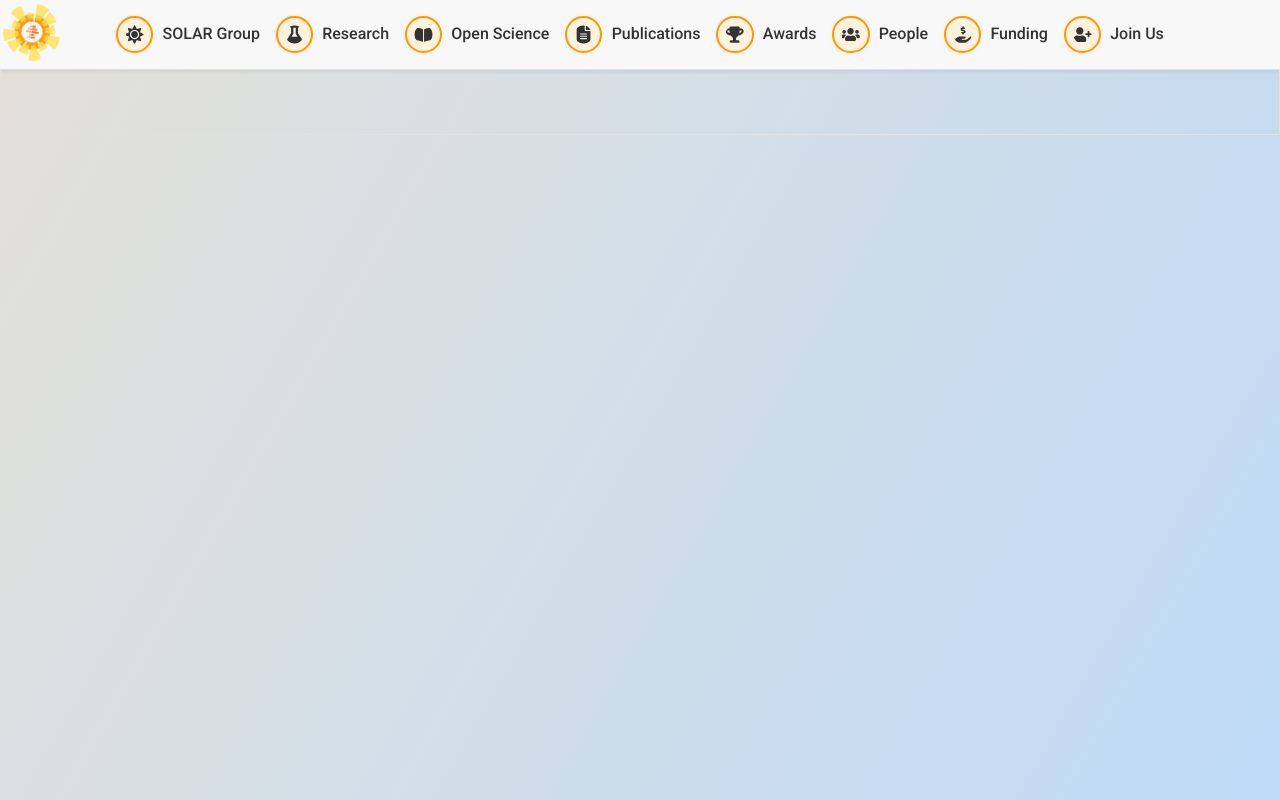
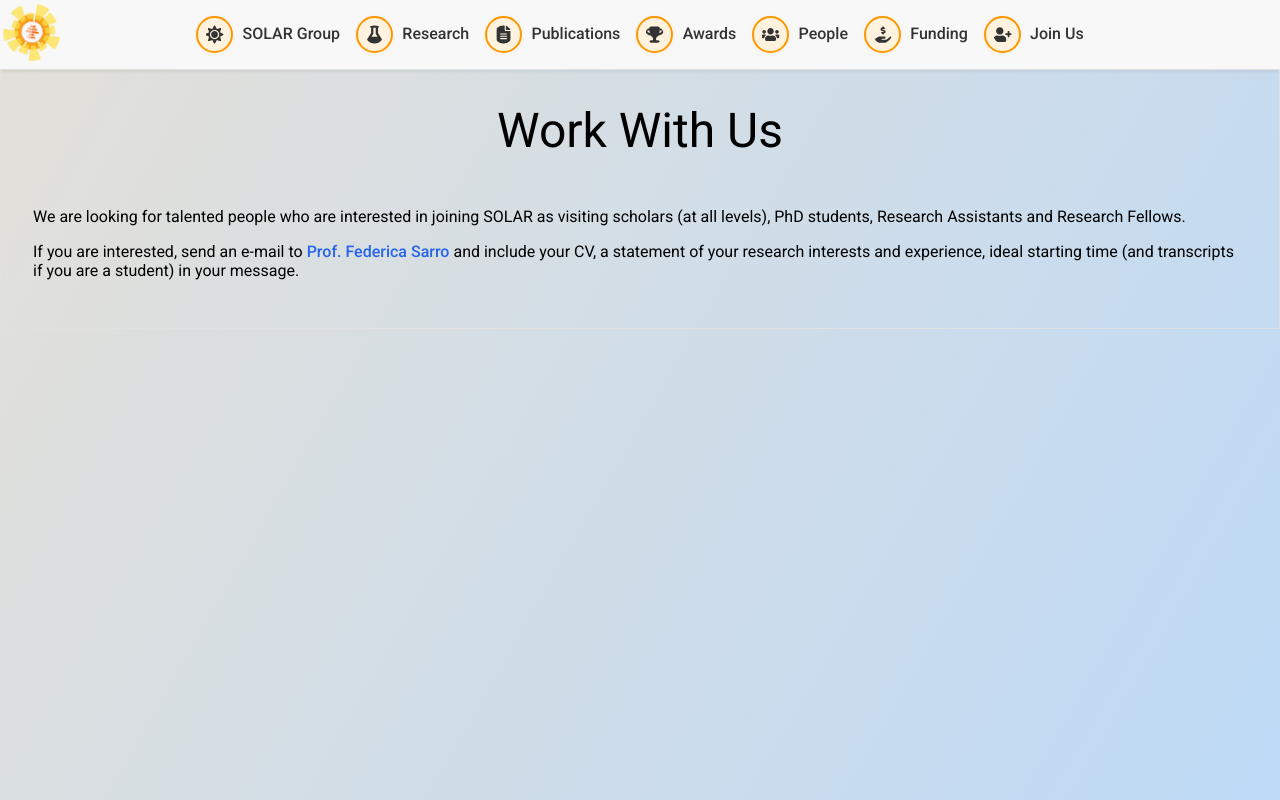
Before and after one commit to davejjwilliams/new-solar, a React (Vite) app: page /join-us in a window 1280 px wide. Built offline with nearby package versions, Linux system fonts and the light colour scheme.

Commit message:
Initial funding and join us pages

```diff
--- a/src/App.tsx
+++ b/src/App.tsx
@@ -5,6 +5,8 @@ import Research from './pages/Research';
 import Publications from './pages/Publications';
 import Awards from './pages/Awards';
 import Members from './pages/Members';
+import Funding from './pages/Funding';
+import JoinUs from './pages/JoinUs';
 import './styles/App.css';
 
 function App() {
@@ -18,6 +20,8 @@ function App() {
           <Route path='/publications' element={<Publications />} />
           <Route path='/awards' element={<Awards />} />
           <Route path='/members' element={<Members />} />
+          <Route path='/funding' element={<Funding />} />
+          <Route path='/join-us' element={<JoinUs />} />
         </Routes>
       </div>
     </Router>
--- a/src/components/awards/AwardCard.tsx
+++ b/src/components/awards/AwardCard.tsx
@@ -22,7 +22,7 @@ const AwardCard: FunctionComponent<AwardCardProps> = ({
   awardUrl,
 }) => {
   return (
-    <div className='award-card'>
+    <div className='award-card glass'>
       <div className='award-card-name'>{awardName}</div>
       <div className='award-card-meta'>
         <span className='award-card-type'>{type}</span> &middot;{' '}
--- a/src/components/general/Navbar.tsx
+++ b/src/components/general/Navbar.tsx
@@ -39,10 +39,6 @@ const Navbar = () => {
             <FaFlask className='nav-icon' />
             Research
           </Link>
-          <Link to='/open-science' className='nav-link'>
-            <FaBookOpen className='nav-icon' />
-            Open Science
-          </Link>
           <Link to='/publications' className='nav-link'>
             <FaFileAlt className='nav-icon' />
             Publications
--- /dev/null
+++ b/src/pages/Funding.tsx
@@ -0,0 +1,16 @@
+import { type FunctionComponent } from "react";
+
+interface FundingProps {
+
+}
+
+const Funding: FunctionComponent<FundingProps> = () => {
+    return (
+        <>
+            <div className="page-title">Funding</div>
+            <div className="subtitle">The work of the SOLAR group has been supported by</div>
+        </>
+    );
+}
+
+export default Funding;
--- a/src/pages/JoinUs.tsx
+++ b/src/pages/JoinUs.tsx
@@ -1,9 +1,16 @@
 import type { FunctionComponent } from "react";
+import TextLink from "../components/general/TextLink";
 
 type JoinUsProps = object;
 
 const JoinUs: FunctionComponent<JoinUsProps> = () => {
-    return (<><div className="page-title">Join Us!</div></>);
+    return (
+        <>
+            <div className="page-title">Work With Us</div>
+            <p>We are looking for talented people who are interested in joining SOLAR as visiting scholars (at all levels), PhD students, Research Assistants and Research Fellows.</p>
+            <p> If you are interested, send an e-mail to <TextLink url="mailto:f.sarro@ucl.ac.uk" text="Prof. Federica Sarro"/> and include your CV, a statement of your research interests and experience, ideal starting time (and transcripts if you are a student) in your message.</p>
+        </>
+    );
 }
 
 export default JoinUs;
```
